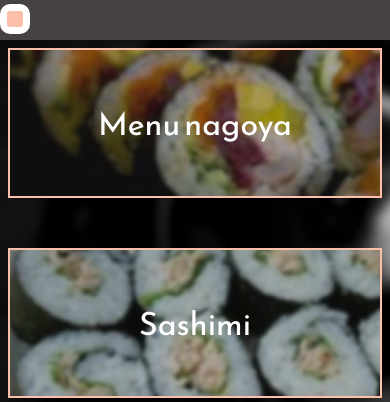
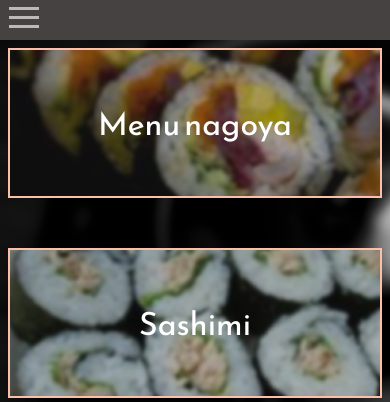
Before and after one commit to antoebtfr/Projet_Wasabi, a PHP site: page / in a window 390 px wide; the page is wider, and only the part inside the window is pictured. Shown: the top 402 px of that part. Run offline with PHP 8.4, Linux system fonts and the light colour scheme.

Commit message:
modif burger

```diff
--- a/burger.css
+++ b/burger.css
@@ -6,6 +6,16 @@
   width: 67px;
   height: 39px;
   top: 0px;
+}
+
+.barre {
+  width: 30px;
+  height: 3px;
+  background-color: #ffffffa1;
+  margin: 6px 0;
+  top: -16px;
+  position: relative;
+  left: 9px;
 }
 
 .test {
@@ -67,7 +77,16 @@ input:checked+.slider:before {
   -webkit-border-radius: 10px;
 }
 
+@media screen and (min-width: 800px) {
 
+  #foo,
+  #titre,
+  .linker {
+    visibility: visible;
+
+  }
+
+}
 
 @media screen and (max-width: 800px) {
   header {
@@ -79,10 +98,9 @@ input:checked+.slider:before {
     visibility: visible;
   }
 
-  #foo,
-  #titre {
+  #foo {
     visibility: hidden;
-    margin-right: -111px;
+
   }
 
   header.size {
@@ -94,5 +112,20 @@ input:checked+.slider:before {
     margin-top: 50px;
   }
 
+  #titre {
+    position: relative;
+
+    right: -45px;
+
+    top: -16px;
+  }
+
+  li.linker:nth-child(2),
+  li.linker:nth-child(3),
+  li.linker:nth-child(4) {
+    position: relative;
+
+    right: 118px;
+  }
 
 }
--- a/burger.js
+++ b/burger.js
@@ -1,9 +1,17 @@
 if (window.addEventListener) {
   window.addEventListener('load', open, false);
 
+
 } else {
   window.attachEvent('onload', open);
+
 }
+
+// function timedRefresh(timeoutPeriod) {
+// 	setTimeout("location.reload(true);",timeoutPeriod);
+// }
+
+// window.onload = timedRefresh(5000);
 
 function open() {
   //on cache la div
@@ -11,6 +19,9 @@ function open() {
   node = document.getElementById("foo")
   linker = document.querySelectorAll(".linker")
   console.log(titre)
+  if(window.innerWidth<800){
+    console.log('test')
+  }
 }
 
 function toggle() {
--- a/index.html
+++ b/index.html
@@ -4,6 +4,7 @@
 <head>
     <meta charset="UTF-8">
     <meta name="viewport" content="width=device-width, initial-scale=1.0">
+    <!-- <meta http-equiv="refresh" content="5"/> -->
     <title> Wasabi Coffee </title>
     <link href="navfooter.css" type="text/css" rel="stylesheet">
     <link href="style.css" type="text/css" rel="stylesheet">
@@ -13,6 +14,7 @@
 </head>
 
 <body>
+
     <!-- ----- menu burger ----- -->
     <header id="test">
         <ul id="foo">
@@ -24,9 +26,14 @@
             <li class="linker"><a href="#">Contact</a> </li>
         </ul>
         <label class="switch">
-                <input type="checkbox" onclick="return toggle();">
-                <span class="slider round"></span>
-            </label>
+            <input type="checkbox" onclick="return toggle();">
+            <!-- <span class="slider round"></span> -->
+            <div class="barre"></div>
+            <div class="barre"></div>
+            <div class="barre"></div>
+        </label>
+        <!-- Simulate a smartphone / tablet -->
+
     </header>
 
     <section>
@@ -34,36 +41,51 @@
         <div class="container">
             <div class="block-container">
                 <section class="block un">
-                    <div class="block-image un"> <p class="my-text">Menu nagoya</p></div>
+                    <div class="block-image un">
+                        <p class="my-text">Menu nagoya</p>
+                    </div>
                     <div class="block-text">Vous trouverez ici différent type menu</div>
                 </section>
                 <section class="block deux">
-                        <div class="block-image deux"><p class="my-text">Sashimi</p></div>
-                        <div class="block-text">Sashimi:  tranches de poisson frais consommé cru.</div>
+                    <div class="block-image deux">
+                        <p class="my-text">Sashimi</p>
+                    </div>
+                    <div class="block-text">Sashimi: tranches de poisson frais consommé cru.</div>
                 </section>
             </div>
             <div class="block-container">
 
                 <section class="block trois">
-                        <div class="block-image trois"><p class="my-text">Menu chirashi</p></div>
-                        <div class="block-text">Chirashi : un simple bol de riz à sushi sur lequel sont déposées les garnitures froides.</div>
+                    <div class="block-image trois">
+                        <p class="my-text">Menu chirashi</p>
+                    </div>
+                    <div class="block-text">Chirashi : un simple bol de riz à sushi sur lequel sont déposées les
+                        garnitures froides.</div>
                 </section>
                 <section class="block quatre">
-                        <div class="block-image quatre"><p class="my-text">Les sushis</p></div>
-                        <div class="block-text">Sushi:  riz vinaigré combiné avec un autre ingrédient</div>
+                    <div class="block-image quatre">
+                        <p class="my-text">Les sushis</p>
+                    </div>
+                    <div class="block-text">Sushi: riz vinaigré combiné avec un autre ingrédient</div>
                 </section>
             </div>
             <div class="block-container">
                 <section class="block cinq">
-                        <div class="block-image cinq"><p class="my-text">Les makis</p></div>
-                        <div class="block-text">Maki: rouleau d'algue nori séchée entourant du riz blanc vinaigré, et farci par divers aliments.</div>
+                    <div class="block-image cinq">
+                        <p class="my-text">Les makis</p>
+                    </div>
+                    <div class="block-text">Maki: rouleau d'algue nori séchée entourant du riz blanc vinaigré, et farci
+                        par divers aliments.</div>
                 </section>
                 <section class="block six">
-                        <div class="block-image six"><p class="my-text">Les yakitoris</p></div>
-                        <div class="block-text">Yakitori: brochettes dont chaque morceau a la taille d'une bouchée, cuites sur un grill !</div>
+                    <div class="block-image six">
+                        <p class="my-text">Les yakitoris</p>
+                    </div>
+                    <div class="block-text">Yakitori: brochettes dont chaque morceau a la taille d'une bouchée, cuites
+                        sur un grill !</div>
                 </section>
             </div>
-            </div>
+        </div>
     </section>
 
     <footer>
```
